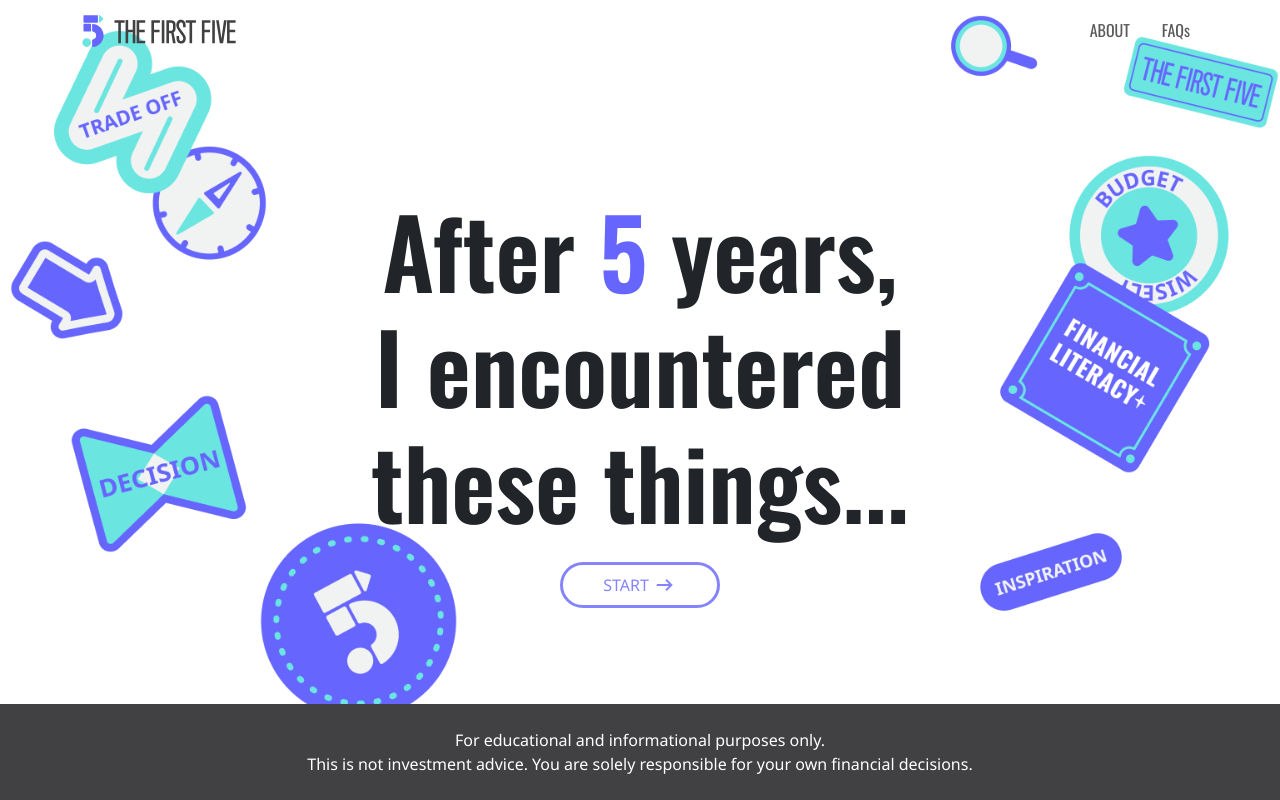
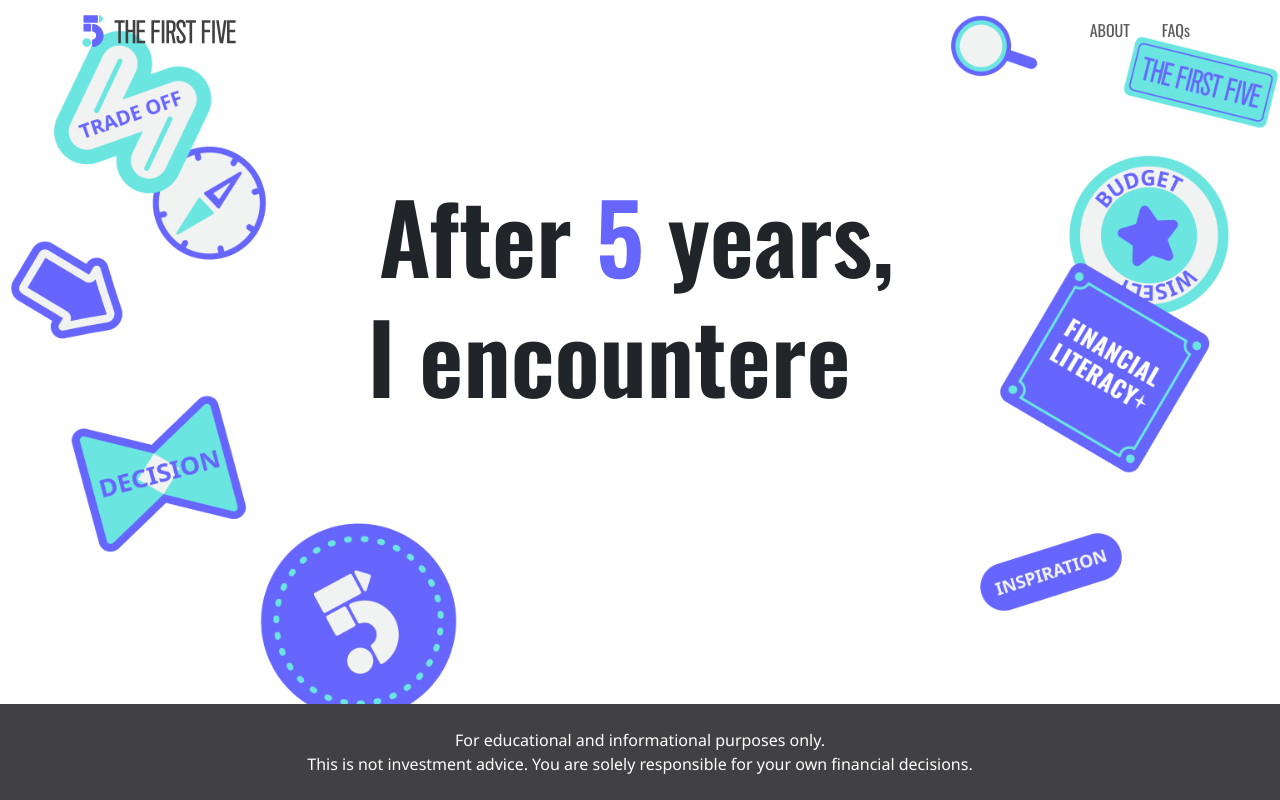
Before and after one commit to rochelwang1205/the-first-five, a React (Vite) app: page / in a window 1280 px wide. Both pictures are taken after a click on the button "I understand". Built offline with nearby package versions, Linux system fonts and the light colour scheme.

Commit message:
homepage txt typewritting effect

```diff
--- a/src/features/page/HomePage.jsx
+++ b/src/features/page/HomePage.jsx
@@ -1,6 +1,6 @@
+import Heading from "@layout/Heading.jsx";
 import { Button } from "react-bootstrap";
 import { Link } from "react-router-dom";
-import Heading from "@layout/Heading.jsx";
 
 export default function HomePage() {
   const bg = `${import.meta.env.BASE_URL}background/desktop/home-1440.png`;
@@ -19,9 +19,19 @@ export default function HomePage() {
       }}
     >
       <Heading className="mb-4 text-48 text-md-96 fw-semibold">
-          <div>After <span className="text-primary">5</span> years,<br />I encountered<br />these things...</div>
+        <div className="type-multi">
+          <span className="type-line" style={{"--dur":"1400ms","--delay":"200ms","--steps":40}}>
+            After <span className="text-primary">5</span> years,
+          </span>
+          <span className="type-line" style={{"--dur":"1200ms","--delay":"1700ms","--steps":28}}>
+            I encountered
+          </span>
+          <span className="type-line" style={{"--dur":"1500ms","--delay":"3000ms","--steps":32}}>
+            these things...
+          </span>
+        </div>
       </Heading>
-      <Button as={Link} to="/scenario/1" className="btn-outlined d-flex align-items-center" data-aos="fade-in" data-aos-easing="linear" data-aos-duration="1000" data-aos-delay="2000">
+      <Button as={Link} to="/scenario/1" className="btn-outlined d-flex align-items-center" data-aos="fade-in" data-aos-easing="linear" data-aos-delay="3000" data-aos-duration="3000">
         <span className="me-1">START</span>
         <span className="material-symbols-outlined">arrow_right_alt</span>
       </Button>
--- a/src/styles/global.css
+++ b/src/styles/global.css
@@ -66,9 +66,48 @@ body {
   }
 
   @media (max-width: 768px) {
-    font-size: 3rem;      /* ≈ 48px */
+    font-size: 3rem;
   }
 }
+.type-multi {
+  display: inline-block;
+  text-align: inherit;
+}
+
+/* 每一行打字 */
+.type-line {
+  display: block;
+  overflow: hidden;
+  white-space: nowrap;
+  border-right: .08em solid currentColor;
+  border-color: transparent;
+  width: 0;
+  line-height: 1.2;
+  padding-bottom: .06em;
+
+  /* 預設參數，可被 inline style 的 CSS 變數覆蓋 */
+  --dur: 300ms;                    /* 打字持續時間 */
+  --delay: 0ms;                     /* 開始前延遲 */
+  --steps: 40;                      /* 每行大致字數 */
+
+  animation:
+    typing var(--dur) steps(var(--steps)) both var(--delay),
+    caret-blink .8s step-end infinite var(--delay),
+    caret-hide 1ms linear both calc(var(--delay) + var(--dur));
+}
+
+.type-line:last-child {
+  animation:
+    typing var(--dur) steps(var(--steps)) both var(--delay),
+    caret-blink .8s step-end infinite var(--delay);
+}
+@keyframes typing   { from { width: 0 } to { width: 100% } }
+@keyframes caret-blink {
+  0%,100% { border-color: transparent; }
+  50%     { border-color: currentColor; }
+}
+@keyframes caret-hide { to { border-color: transparent; } }
+
 /* SummaryPage */
 .fs-hero      { font-size: clamp(28px, 6vw, 96px); }   /* 大標 */
 .fs-section   { font-size: clamp(18px, 3.2vw, 32px); } /* 區塊導言 */
```
